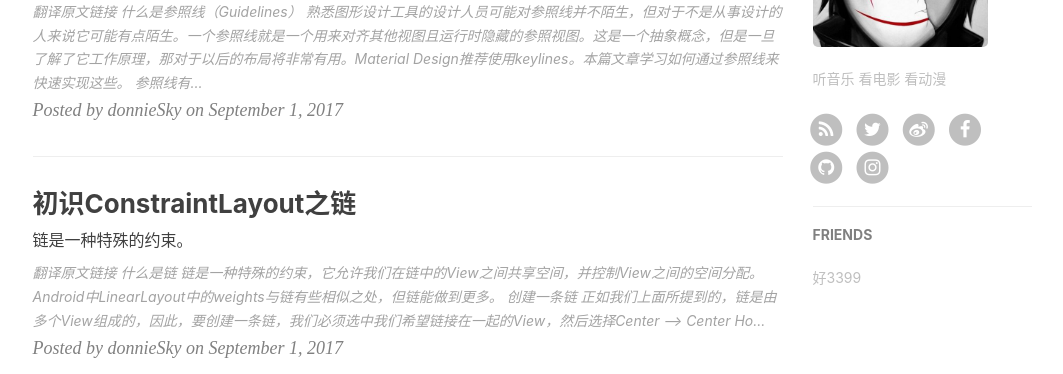
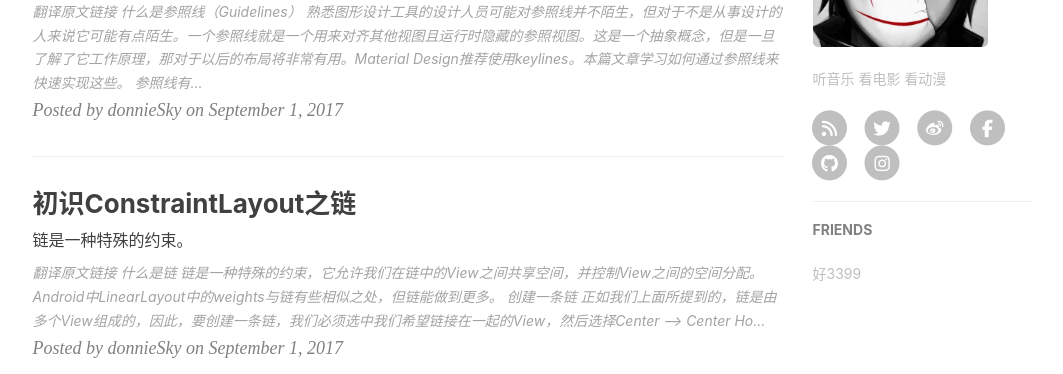
Before and after one commit to donniesky/donniesky.github.io, a Jekyll site: the page built from index.html, in a window 1280 px wide. Shown: the part 804-1178 px from the top of the page, without its empty margins (135-1198 px from the left). Built offline with Jekyll 4.4.1, drawn with Linux system fonts in a browser that asks for light colours; nearby versions of some CDN libraries; the list of posts is cut into pages by our own code; comment, search, counter and statistics services are not loaded.

Commit message:
Update dependency font-awesome to v7

```diff
--- a/_includes/head.html
+++ b/_includes/head.html
@@ -29,7 +29,7 @@
     <!-- Custom Fonts -->
     <!-- <link href="http://maxcdn.bootstrapcdn.com/font-awesome/4.3.0/css/font-awesome.min.css" rel="stylesheet" type="text/css"> -->
     <!-- Hux change font-awesome CDN to qiniu -->
-    <link href="//cdnjs.cloudflare.com/ajax/libs/font-awesome/4.7.0/css/font-awesome.min.css" rel="stylesheet" type="text/css">
+    <link href="//cdnjs.cloudflare.com/ajax/libs/font-awesome/7.3.1/css/font-awesome.min.css" rel="stylesheet" type="text/css">
 
 
     <!-- Hux Delete, sad but pending in China
```
